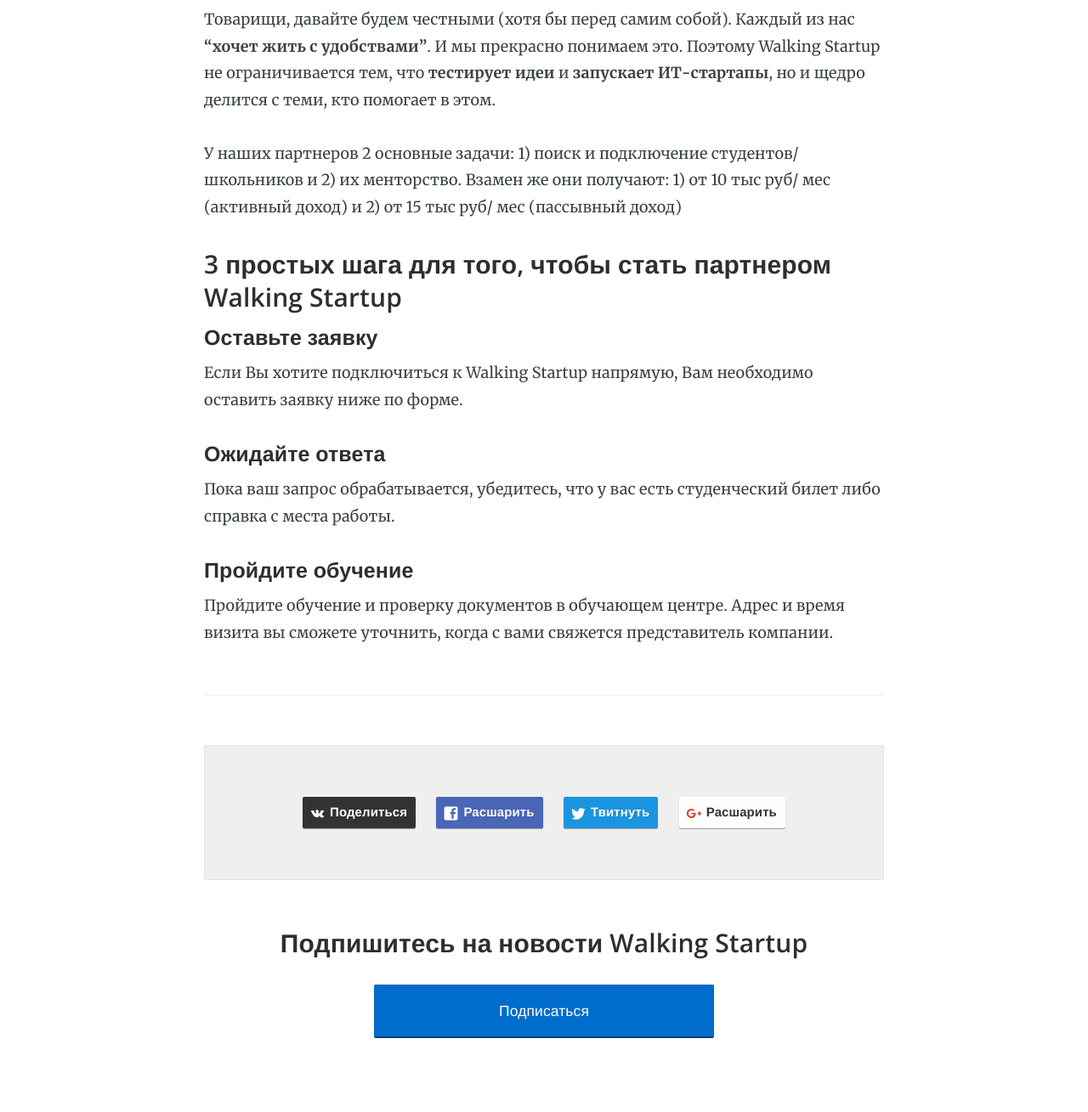
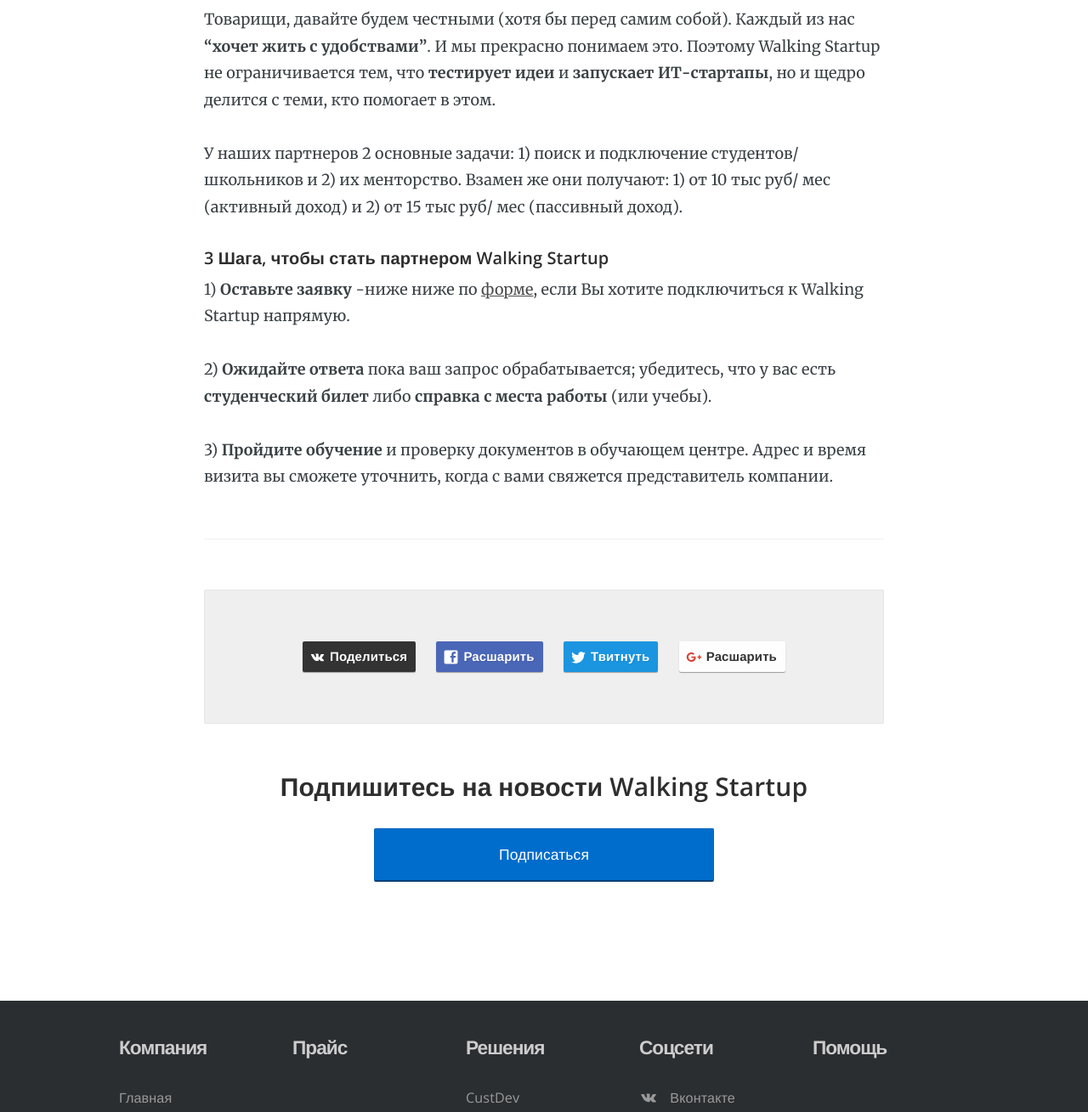
Before and after one commit to RakhimyanTim/walkingstartup.github.io, a Jekyll site: the page built from _posts/2017-11-13-become-a-partner.md, in a window 1280 px wide and 1400 px high, scrolled down 790 px, cut to the strip 91-1400 px from the top of the window. Shown: the whole strip at 85% size. Built offline with Jekyll 4.4.1, drawn with Linux system fonts in a browser that asks for light colours; nearby versions of some CDN libraries; comment, search, counter and statistics services are not loaded.

Commit message:
Update 2017-11-13-become-a-partner.md

```diff
--- a/_posts/2017-11-13-become-a-partner.md
+++ b/_posts/2017-11-13-become-a-partner.md
@@ -13,19 +13,12 @@
 
 Товарищи, давайте будем честными (хотя бы перед самим собой). Каждый из нас __"хочет жить с удобствами"__.  И мы прекрасно понимаем это. Поэтому Walking Startup не ограничивается тем, что __тестирует идеи__ и __запускает ИТ-стартапы__, но и щедро делится  с теми, кто помогает в этом.
 
-У наших партнеров 2 основные задачи: 1) поиск и подключение студентов/школьников и 2) их менторство. Взамен же они получают: 1) от 10 тыс руб/ мес (активный доход) и 2) от 15 тыс руб/ мес (пассывный доход)
+У наших партнеров 2 основные задачи: 1) поиск и подключение студентов/школьников и 2) их менторство. Взамен же они получают: 1) от 10 тыс руб/ мес (активный доход) и 2) от 15 тыс руб/ мес (пассивный доход).
 
-### 3 простых шага для того, чтобы стать партнером Walking Startup
+##### 3 Шага, чтобы стать партнером Walking Startup
 
-#### Оставьте заявку
+1) __Оставьте заявку__ -ниже ниже по [форме](https://docs.google.com/forms/d/e/1FAIpQLSfBparx_hdY-QDQ4H8H5u4qGOh_DfBNG-w9gtXXioNW9qYeWA/viewform?usp=sf_link), если Вы хотите подключиться к Walking Startup напрямую.
 
-Если Вы хотите подключиться к Walking Startup напрямую, Вам необходимо оставить заявку ниже по форме.
+2) __Ожидайте ответа__ пока ваш запрос обрабатывается; убедитесь, что у вас есть __студенческий билет__ либо __справка с места работы__ (или учебы).
 
-#### Ожидайте ответа
-
-Пока ваш запрос обрабатывается, убедитесь, что у вас есть студенческий билет либо справка с места работы.
-
-#### Пройдите обучение
-
-Пройдите обучение и проверку документов в обучающем центре. Адрес и время визита вы сможете уточнить, когда
-с вами свяжется представитель компании.
+3) __Пройдите обучение__ и проверку документов в обучающем центре. Адрес и время визита вы сможете уточнить, когда с вами свяжется представитель компании.
```
